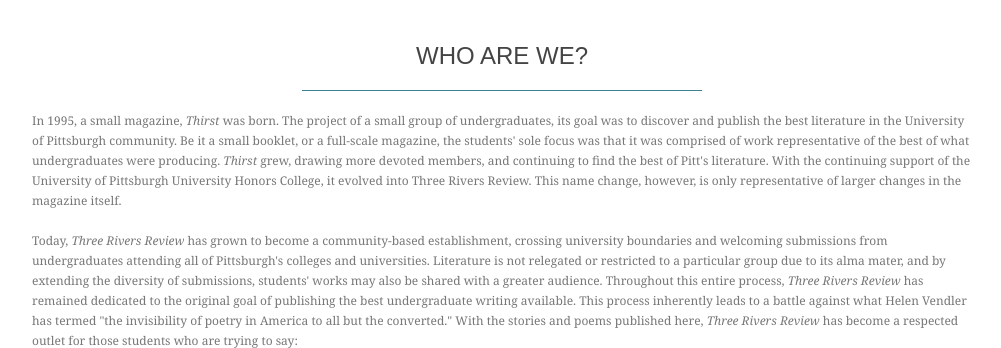
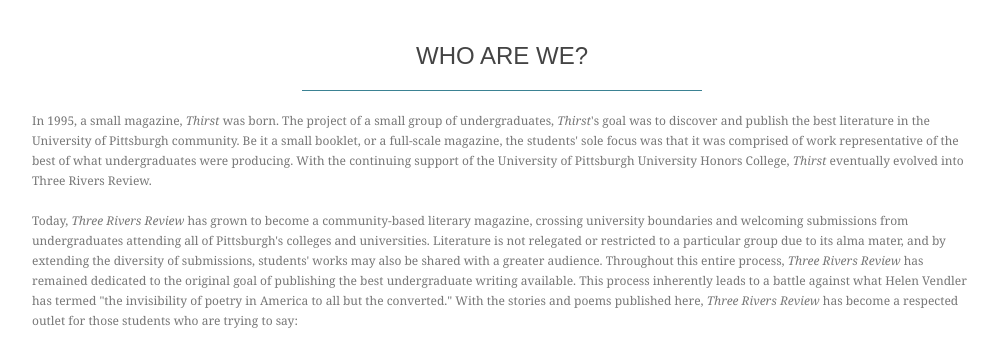
Before and after one commit to ryli0309/ryli0309.github.io, a plain HTML site: page index.html in a window 1280 px wide. Shown: the part 450-798 px from the top of the page, without its empty margins (138-1139 px from the left). Drawn offline with Linux system fonts and the light colour scheme; a web font is replaced by a local one.

Commit message:
Update index.html

```diff
--- a/index.html
+++ b/index.html
@@ -38,10 +38,10 @@
 	<div id="main-page-intro">
 		<div class="wrapper">
 			<h3>WHO ARE WE?</h3>
-			<p>In 1995, a small magazine, <i>Thirst</i> was born. The project of a small group of undergraduates, its goal was to discover and publish the best literature in the University of Pittsburgh community. Be it a small booklet, or a full-scale magazine, the students' sole focus was that it was comprised of work representative of the best of what undergraduates were producing.
-				<i>Thirst</i> grew, drawing more devoted members, and continuing to find the best of Pitt's literature. With the continuing support of the University of Pittsburgh University Honors College, it evolved into Three Rivers Review. This name change, however, is only representative of larger changes in the magazine itself.</p>
+			<p>In 1995, a small magazine, <i>Thirst</i> was born. The project of a small group of undergraduates, <i>Thirst</i>'s goal was to discover and publish the best literature in the University of Pittsburgh community. Be it a small booklet, or a full-scale magazine, the students' sole focus was that it was comprised of work representative of the best of what undergraduates were producing.
+				With the continuing support of the University of Pittsburgh University Honors College, <i>Thirst</i> eventually evolved into Three Rivers Review.</p>
 
-				<p>Today, <i>Three Rivers Review</i> has grown to become a community-based establishment, crossing university boundaries and welcoming submissions from undergraduates attending all of Pittsburgh's colleges and universities. Literature is not relegated or restricted to a particular group due to its alma mater, and by extending the diversity of submissions, students' works may also be shared with a greater audience.
+				<p>Today, <i>Three Rivers Review</i> has grown to become a community-based literary magazine, crossing university boundaries and welcoming submissions from undergraduates attending all of Pittsburgh's colleges and universities. Literature is not relegated or restricted to a particular group due to its alma mater, and by extending the diversity of submissions, students' works may also be shared with a greater audience.
 Throughout this entire process, <i>Three Rivers Review</i> has remained dedicated to the original goal of publishing the best undergraduate writing available. This process inherently leads to a battle against what Helen Vendler has termed "the invisibility of poetry in America to all but the converted."
 With the stories and poems published here, <i>Three Rivers Review</i> has become a respected outlet for those students who are trying to say:	</p>
 			<blockquote>"Listen, literature is not dead; it is growing and breathing, gaining new voices and audiences. Progress is slow, if it comes at all, but those of us who have already been converted know the importance of striving toward a visible and penetrating art. And these are the places where it begins."</blockquote>
```
